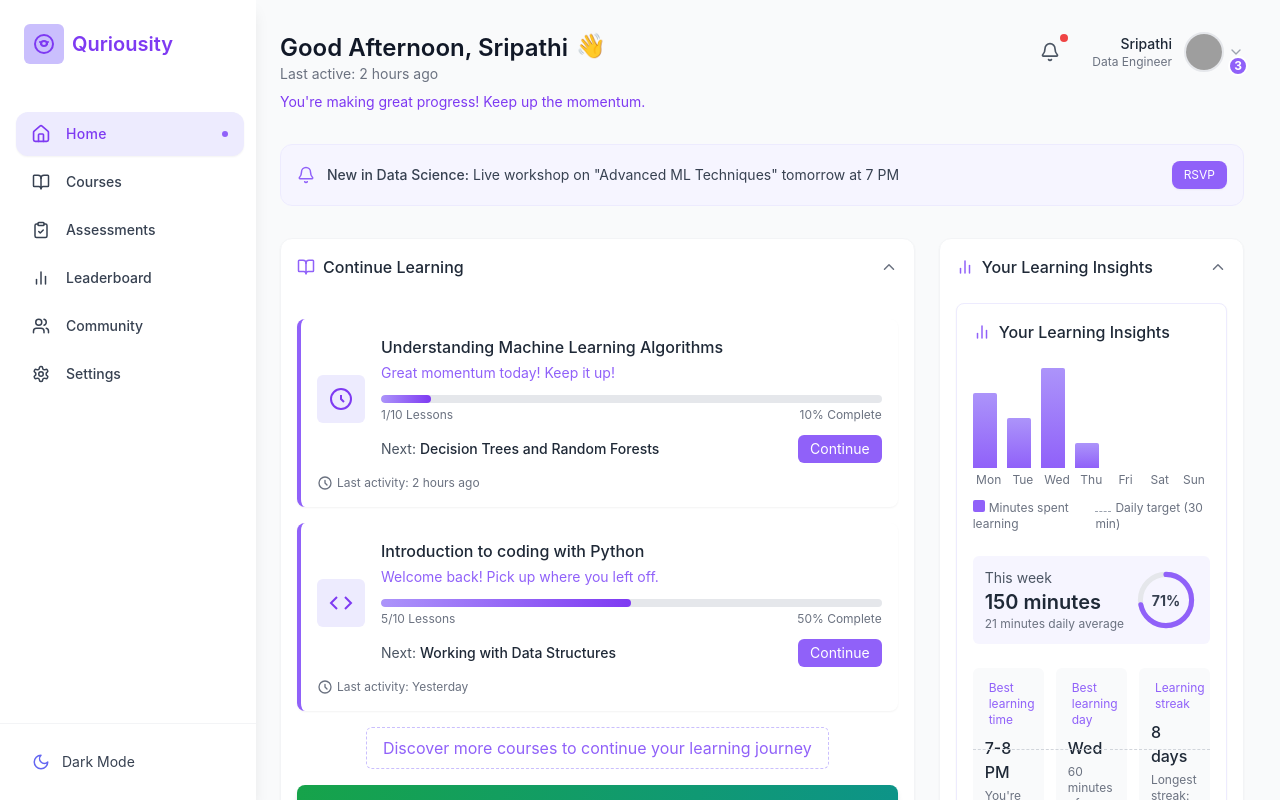
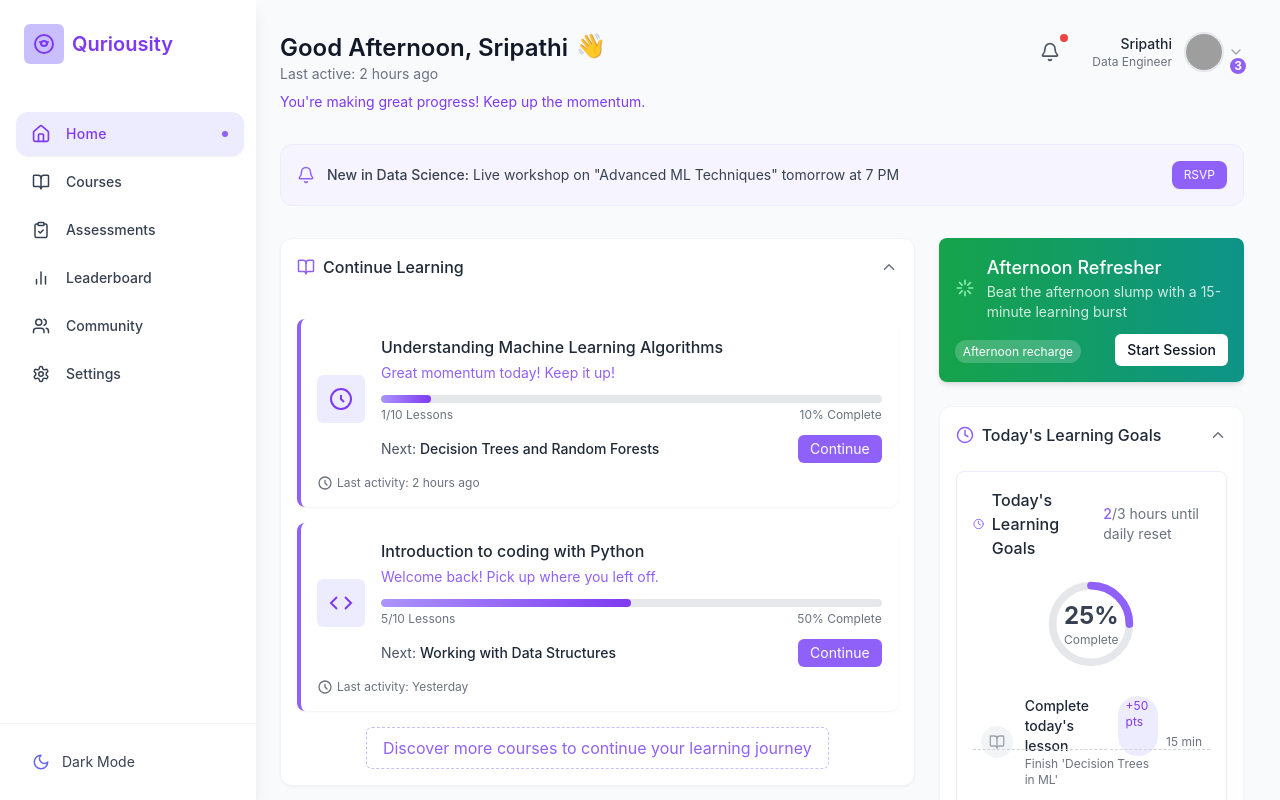
Before and after one commit to microize/moonshot_qurious, a React (Create React App) app in the folder frontend/: page / in a window 1280 px wide. Built offline with nearby package versions, Linux system fonts and the light colour scheme; grey boxes are pictures that could not be loaded.

Commit message:
refactor: Rearrange layout in HomeView for improved section organization and visibility

```diff
--- a/frontend/src/views/HomeView.js
+++ b/frontend/src/views/HomeView.js
@@ -121,7 +121,7 @@ const TimeBasedSessionCard = () => {
 
   return (
     <div
-      className={`mt-4 p-4 bg-gradient-to-r ${session.gradient} text-white rounded-lg transition-all duration-300 ${
+      className={`p-4 bg-gradient-to-r ${session.gradient} text-white rounded-lg transition-all duration-300 ${
         isHovered ? 'shadow-lg transform -translate-y-1' : 'shadow-md'
       }`}
       onMouseEnter={() => setIsHovered(true)}
@@ -196,18 +196,11 @@ const HomeView = () => {
 
       {/* Main dashboard layout with grid */}
       <div className="grid grid-cols-1 lg:grid-cols-3 gap-6">
-        {/* Left column */}
-        <div className="lg:col-span-2 space-y-6">
+        {/* Left column - Continue Learning Section Only */}
+        <div className="lg:col-span-2">
           {/* Continue Learning section */}
           <Section title="Continue Learning" icon={BookOpen}>
             <CourseProgress />
-            {/* Time-based Session Card */}
-            <TimeBasedSessionCard />
-          </Section>
-
-          {/* Daily goals section */}
-          <Section title="Today's Learning Goals" icon={Clock}>
-            <DailyGoal />
           </Section>
 
           {/* Enhanced Course Recommendations Section */}
@@ -216,8 +209,18 @@ const HomeView = () => {
           </Section>
         </div>
 
-        {/* Right column */}
+        {/* Right column - Time-based Session at top */}
         <div>
+          {/* Time-based Session Card */}
+          <div className="mb-6">
+            <TimeBasedSessionCard />
+          </div>
+
+          {/* Today's Learning Goals section */}
+          <Section title="Today's Learning Goals" icon={Clock}>
+            <DailyGoal />
+          </Section>
+
           {/* Learning Analytics */}
           <Section title="Your Learning Insights" icon={BarChart2}>
             <LearningAnalytics />
```
